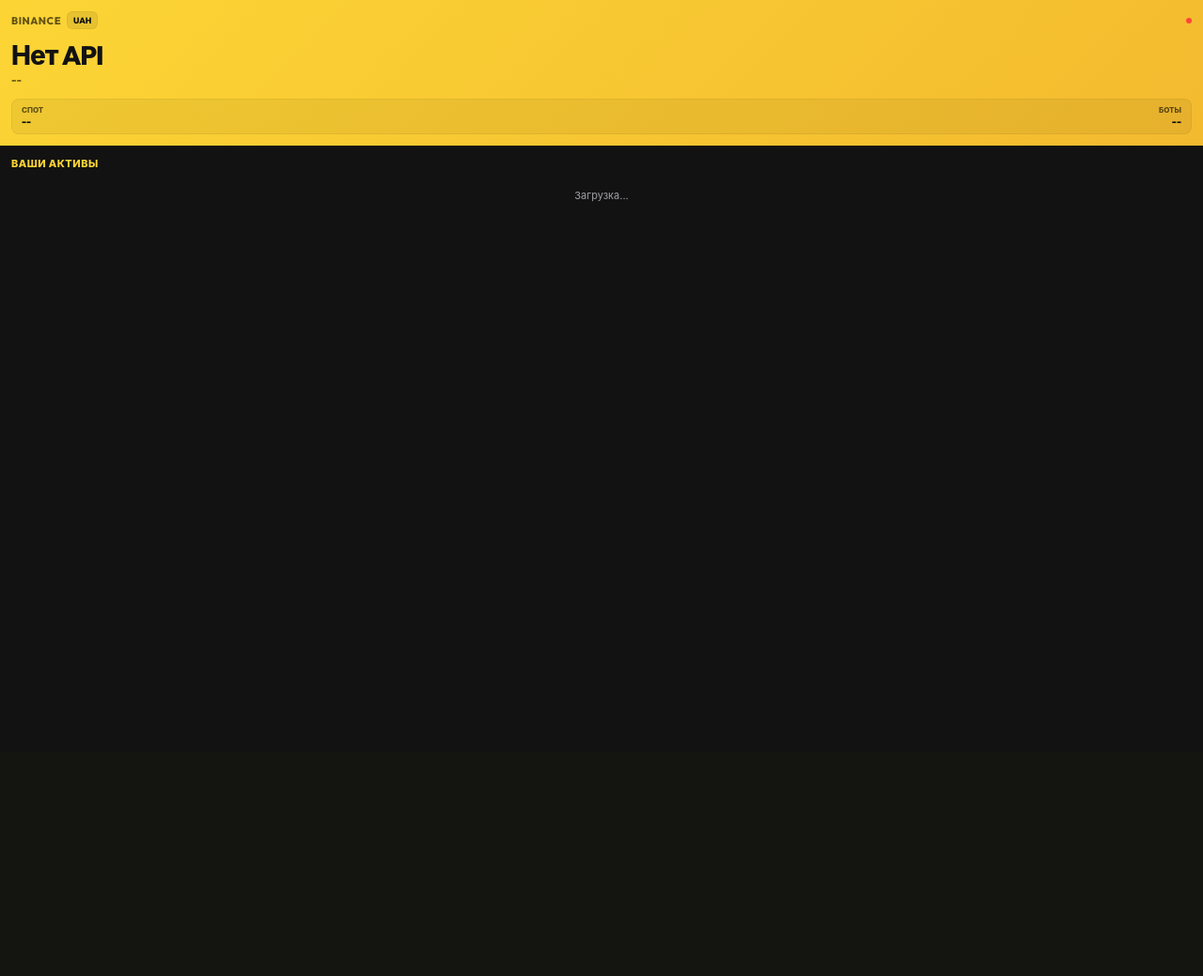
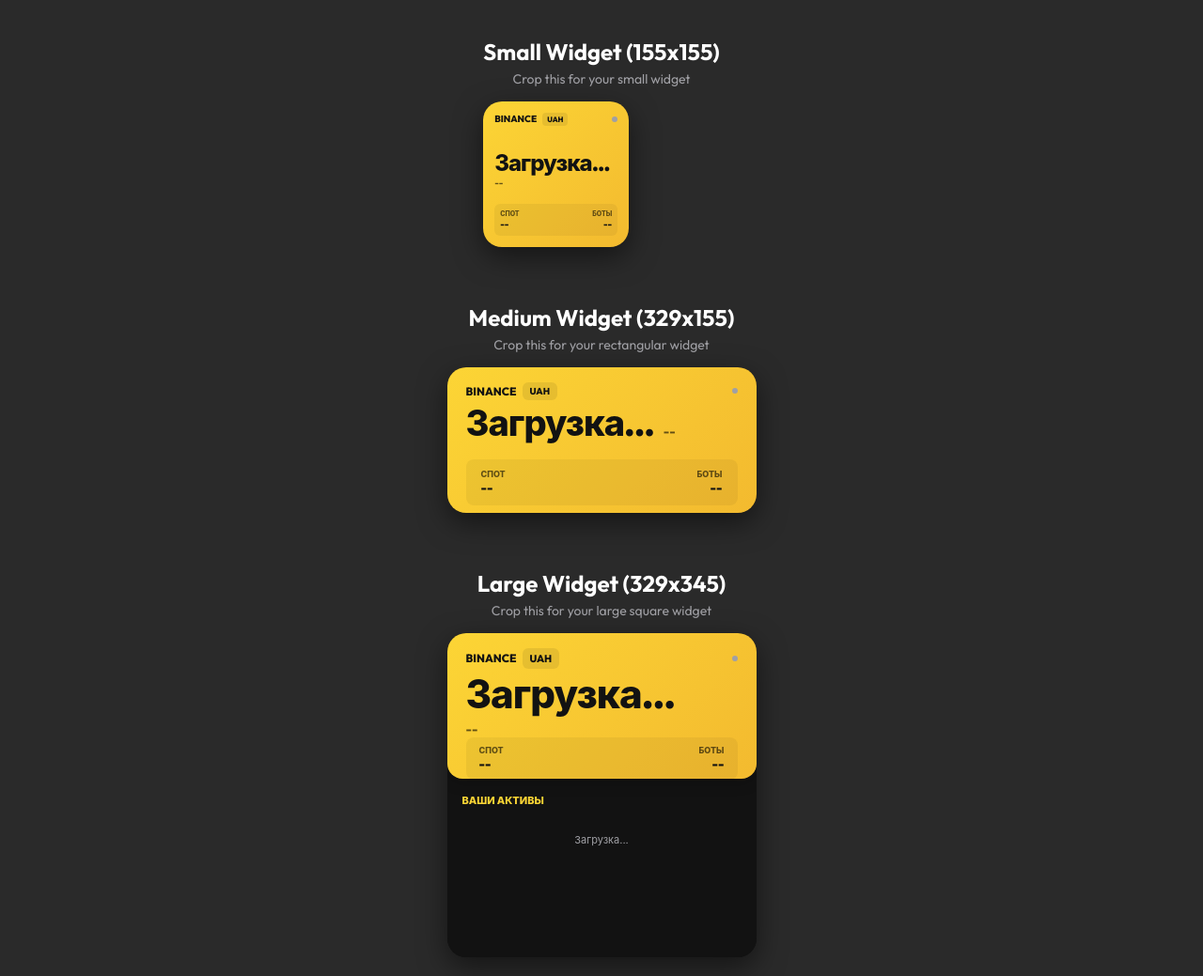
Before and after one commit to Aleksandr6669/ai-binance-fg, a Flask app: page /widget in a window 1280 px wide. Shown: the whole page at 94% size. Before the commit the page ends 215 px from the top, so only its background shows below. Run offline with Flask 3, Linux system fonts and the light colour scheme.

Commit message:
Draw 3 specific widget variants on one page for WidgetWeb manual cropping

```diff
--- a/templates/widget.html
+++ b/templates/widget.html
@@ -8,134 +8,216 @@
     <style>
         * { box-sizing: border-box; }
 
-        html, body {
-            margin: 0; padding: 0; width: 100vw; height: 100vh;
-            background: #121212;
+        body {
+            margin: 0; padding: 20px;
+            background: #2a2a2a; /* Dark background to see the widgets clearly */
             color: #FFFFFF;
             font-family: 'Outfit', -apple-system, BlinkMacSystemFont, sans-serif;
-            overflow: hidden;
-            user-select: none;
-            -webkit-user-select: none;
-            -webkit-tap-highlight-color: transparent;
+            display: flex; flex-direction: column; gap: 40px; align-items: center;
+            user-select: none; -webkit-user-select: none;
         }
 
+        h2 { color: white; margin-bottom: 5px; text-align: center; }
+        p.desc { color: #A0A0A5; font-size: 14px; text-align: center; margin-top: 0; margin-bottom: 15px; }
+
+        /* WIDGET LINKS / WRAPPERS */
         .widget-link {
-            display: block; width: 100vw; height: 100vh;
-            text-decoration: none; color: inherit;
-            display: flex; flex-direction: column;
-        }
-
-        #widget-click-overlay {
-            position: absolute; top: 0; left: 0; width: 100vw; height: 100vh; z-index: 9999;
-            display: block; text-decoration: none; cursor: pointer;
+            display: block; text-decoration: none; color: inherit;
+            border-radius: 20px; overflow: hidden;
+            box-shadow: 0 10px 30px rgba(0,0,0,0.5);
+            background: #121212;
+            position: relative;
             --wweb2-overlay-btn-color: rgba(0, 0, 0, 0.0);
             --wweb2-overlay-btn-press-color: rgba(255, 255, 255, 0.1);
         }
 
-        .page-content {
-            display: flex; flex-direction: column; width: 100vw; height: 100vh;
+        /* ---------------------------------------------------
+           1. SMALL WIDGET (155x155)
+        --------------------------------------------------- */
+        .w-small { width: 155px; height: 155px; }
+        .w-small .hero-section {
+            width: 100%; height: 100%; padding: 12px;
+            background: linear-gradient(135deg, #FCD535 0%, #F3BA2F 100%);
+            color: #121212; display: flex; flex-direction: column; justify-content: space-between;
         }
+        .w-small .title-text { font-size: 10px; font-weight: 800; text-transform: uppercase; }
+        .w-small .currency-badge { background: rgba(0,0,0,0.08); padding: 2px 5px; border-radius: 4px; font-size: 8px; font-weight: 800;}
+        .w-small .balance-usd { font-size: 24px; font-weight: 800; letter-spacing: -1px; margin-top: 8px; }
+        .w-small .balance-fiat { font-size: 10px; font-weight: 700; color: rgba(0,0,0,0.6); }
+        .w-small .hero-footer {
+            background: rgba(0,0,0,0.05); padding: 6px; border-radius: 6px;
+            display: flex; justify-content: space-between;
+        }
+        .w-small .hf-item span:first-child { font-size: 7px; color: rgba(0,0,0,0.6); font-weight: 800; text-transform: uppercase; display: block; }
+        .w-small .hf-item span:last-child { font-size: 10px; font-weight: 800; display: block; }
 
-        /* YELLOW HERO CARD (Fixed height to fill Small/Medium widget) */
-        .hero-section {
-            height: 155px; /* iOS Small/Medium widget height */
-            flex-shrink: 0;
-            width: 100%;
+        /* ---------------------------------------------------
+           2. MEDIUM WIDGET (329x155)
+        --------------------------------------------------- */
+        .w-medium { width: 329px; height: 155px; }
+        .w-medium .hero-section {
+            width: 100%; height: 100%; padding: 16px 20px;
             background: linear-gradient(135deg, #FCD535 0%, #F3BA2F 100%);
-            color: #121212;
-            padding: 12px;
-            display: flex; flex-direction: column; justify-content: space-between;
-            position: relative; overflow: hidden;
+            color: #121212; display: flex; flex-direction: column; justify-content: space-between;
         }
+        .w-medium .title-text { font-size: 12px; font-weight: 800; text-transform: uppercase; }
+        .w-medium .currency-badge { background: rgba(0,0,0,0.08); padding: 3px 8px; border-radius: 6px; font-size: 10px; font-weight: 800;}
+        .w-medium .mid-row { display: flex; align-items: baseline; gap: 10px; margin-top: auto; margin-bottom: 15px;}
+        .w-medium .balance-usd { font-size: 38px; font-weight: 800; letter-spacing: -1px; }
+        .w-medium .balance-fiat { font-size: 14px; font-weight: 700; color: rgba(0,0,0,0.6); }
+        .w-medium .hero-footer {
+            background: rgba(0,0,0,0.05); padding: 10px 16px; border-radius: 8px;
+            display: flex; justify-content: space-between;
+        }
+        .w-medium .hf-item span:first-child { font-size: 9px; color: rgba(0,0,0,0.6); font-weight: 800; text-transform: uppercase; display: block; }
+        .w-medium .hf-item span:last-child { font-size: 14px; font-weight: 800; display: block; }
 
+        /* ---------------------------------------------------
+           3. LARGE WIDGET (329x345)
+        --------------------------------------------------- */
+        .w-large { width: 329px; height: 345px; display: flex; flex-direction: column; }
+        .w-large .hero-section {
+            height: 155px; width: 100%; padding: 16px 20px;
+            background: linear-gradient(135deg, #FCD535 0%, #F3BA2F 100%);
+            color: #121212; display: flex; flex-direction: column; justify-content: space-between;
+            border-bottom-left-radius: 16px; border-bottom-right-radius: 16px;
+            box-shadow: 0 4px 15px rgba(0,0,0,0.2); z-index: 2; position: relative;
+        }
+        .w-large .title-text { font-size: 12px; font-weight: 800; text-transform: uppercase; }
+        .w-large .currency-badge { background: rgba(0,0,0,0.08); padding: 4px 8px; border-radius: 6px; font-size: 11px; font-weight: 800;}
+        .w-large .balance-usd { font-size: 42px; font-weight: 800; letter-spacing: -1px; margin-bottom: 2px;}
+        .w-large .balance-fiat { font-size: 14px; font-weight: 700; color: rgba(0,0,0,0.6); }
+        .w-large .hero-footer {
+            background: rgba(0,0,0,0.05); padding: 8px 14px; border-radius: 8px;
+            display: flex; justify-content: space-between;
+        }
+        .w-large .hf-item span:first-child { font-size: 9px; color: rgba(0,0,0,0.6); font-weight: 800; text-transform: uppercase; display: block; }
+        .w-large .hf-item span:last-child { font-size: 14px; font-weight: 800; display: block; }
+
+        .w-large .assets-section {
+            flex-grow: 1; padding: 16px; background: #121212; display: flex; flex-direction: column;
+        }
+        .w-large .section-title { font-size: 11px; font-weight: 800; color: #FCD535; text-transform: uppercase; margin-bottom: 8px; }
+        .w-large .list-item { display: flex; justify-content: space-between; align-items: center; background: rgba(255,255,255,0.05); padding: 8px 10px; border-radius: 8px; margin-bottom: 6px;}
+        .w-large .item-name { font-size: 13px; font-weight: 800; color: #FFF; }
+        .w-large .item-sub { font-size: 10px; font-weight: 600; color: #A0A0A5; }
+        .w-large .item-val { font-size: 13px; font-weight: 800; color: #FFF; }
+        .w-large .item-right { text-align: right; }
+
+        /* COMMON SHINE EFFECT */
         .hero-section::after {
             content: ''; position: absolute; top: 0; left: -100%; width: 50%; height: 100%;
             background: linear-gradient(to right, rgba(255,255,255,0) 0%, rgba(255,255,255,0.3) 50%, rgba(255,255,255,0) 100%);
-            transform: skewX(-20deg); animation: shine 6s infinite; pointer-events: none;
-            z-index: 1;
+            transform: skewX(-20deg); animation: shine 6s infinite; pointer-events: none; z-index: 1;
         }
         @keyframes shine { 0% { left: -100%; } 20% { left: 200%; } 100% { left: 200%; } }
-
         .header-top { display: flex; justify-content: space-between; align-items: center; z-index: 2; position: relative; }
         .title-group { display: flex; align-items: center; gap: 6px; }
-        .title-text { font-size: 11px; font-weight: 800; color: rgba(0,0,0,0.6); text-transform: uppercase; letter-spacing: 0.5px; display: flex; align-items: center; gap: 4px; }
-
-        .currency-badge {
-            background: rgba(0,0,0,0.08); border: 1px solid rgba(0,0,0,0.05); color: #121212;
-            font-weight: 800; font-size: 9px; padding: 3px 6px; border-radius: 6px;
-        }
-
         .status-dot { width: 6px; height: 6px; background-color: #A0A0A5; border-radius: 50%; }
-
-        .balance-container { flex-grow: 1; display: flex; flex-direction: column; justify-content: center; z-index: 2; position: relative; }
-        .balance-usd { font-size: 28px; font-weight: 800; margin-bottom: 2px; letter-spacing: -1px; word-break: break-word; line-height: 1.1; }
-        .balance-fiat { font-size: 12px; font-weight: 700; color: rgba(0,0,0,0.6); }
-
-        .hero-footer {
-            display: flex; justify-content: space-between; align-items: center;
-            background: rgba(0,0,0,0.05); border-radius: 8px; padding: 6px 10px; border: 1px solid rgba(0,0,0,0.05);
-            z-index: 2; position: relative;
-        }
-        .hf-item { display: flex; flex-direction: column; }
-        .hf-item span:first-child { font-size: 8px; color: rgba(0,0,0,0.6); font-weight: 800; text-transform: uppercase; }
-        .hf-item span:last-child { font-size: 11px; font-weight: 800; color: #121212; }
-
-        /* DARK ASSETS SECTION (Revealed only in Large widget) */
-        .lists-container {
-            flex-grow: 1;
-            padding: 12px;
-            display: flex; flex-direction: column; gap: 6px;
-        }
-
-        .section-title { font-size: 11px; font-weight: 800; color: #FCD535; text-transform: uppercase; margin-bottom: 4px; letter-spacing: 0.5px; }
-
-        .list-item {
-            display: flex; justify-content: space-between; align-items: center;
-            background: rgba(255,255,255,0.05); padding: 6px 8px; border-radius: 8px;
-            border: 1px solid rgba(255,255,255,0.02);
-        }
-        .item-left { display: flex; flex-direction: column; }
-        .item-name { font-size: 12px; font-weight: 800; color: #FFF; }
-        .item-sub { font-size: 9px; font-weight: 600; color: #A0A0A5; }
-        .item-right { display: flex; flex-direction: column; align-items: flex-end; }
-        .item-val { font-size: 12px; font-weight: 800; color: #FFF; }
 
     </style>
 </head>
 <body>
-    <!-- Invisible overlay button for WidgetWeb native interaction -->
-    <a href="#action=cycle" id="widget-click-overlay" onclick="event.preventDefault(); cycleCurrency();"></a>
 
-    <div class="page-content">
-        <!-- TOP SECTION (Visible in all sizes) -->
+    <div>
+        <h2>Small Widget (155x155)</h2>
+        <p class="desc">Crop this for your small widget</p>
+        <a href="#action=cycle" class="widget-link w-small" onclick="event.preventDefault(); cycleCurrency();">
             <div class="hero-section">
                 <div class="header-top">
                     <div class="title-group">
                         <div class="title-text">Binance</div>
-                    <div class="currency-badge" id="currency-badge">UAH</div>
+                        <div class="currency-badge currency-text">UAH</div>
                     </div>
                     <div class="status-dot status-indicator"></div>
                 </div>
-
-            <div class="balance-container">
-                <div class="balance-usd" id="usd-balance">Загрузка...</div>
-                <div class="balance-fiat" id="fiat-balance">--</div>
+                <div>
+                    <div class="balance-usd usd-text">Загрузка...</div>
+                    <div class="balance-fiat fiat-text">--</div>
+                </div>
+                <div class="hero-footer">
+                    <div class="hf-item"><span>Спот</span><span class="spot-text">--</span></div>
+                    <div class="hf-item" style="text-align: right;"><span>Боты</span><span class="bots-text">--</span></div>
+                </div>
+            </div>
+        </a>
     </div>
 
+    <div>
+        <h2>Medium Widget (329x155)</h2>
+        <p class="desc">Crop this for your rectangular widget</p>
+        <a href="#action=cycle" class="widget-link w-medium" onclick="event.preventDefault(); cycleCurrency();">
+            <div class="hero-section">
+                <div class="header-top">
+                    <div class="title-group">
+                        <div class="title-text">Binance</div>
+                        <div class="currency-badge currency-text">UAH</div>
+                    </div>
+                    <div class="status-dot status-indicator"></div>
+                </div>
+                <div class="mid-row">
+                    <div class="balance-usd usd-text">Загрузка...</div>
+                    <div class="balance-fiat fiat-text">--</div>
+                </div>
                 <div class="hero-footer">
-                <div class="hf-item"><span>Спот</span><span id="spot-val">--</span></div>
-                <div class="hf-item" style="text-align: right;"><span>Боты</span><span id="bots-val">--</span></div>
+                    <div class="hf-item"><span>Спот</span><span class="spot-text">--</span></div>
+                    <div class="hf-item" style="text-align: right;"><span>Боты</span><span class="bots-text">--</span></div>
                 </div>
             </div>
+        </a>
+    </div>
 
-        <!-- BOTTOM SECTION (Revealed in Large Widget) -->
-        <div class="lists-container">
-            <div class="section-title">Ваши Активы</div>
-            <div id="assets-list" style="display:flex; flex-direction:column; gap:6px;">
-                <div style="font-size: 11px; color:#A0A0A5; text-align:center; margin-top:10px;">Загрузка...</div>
+    <div>
+        <h2>Large Widget (329x345)</h2>
+        <p class="desc">Crop this for your large square widget</p>
+        <a href="#action=cycle" class="widget-link w-large" onclick="event.preventDefault(); cycleCurrency();">
+            <div class="hero-section">
+                <div class="header-top">
+                    <div class="title-group">
+                        <div class="title-text">Binance</div>
+                        <div class="currency-badge currency-text">UAH</div>
+                    </div>
+                    <div class="status-dot status-indicator"></div>
+                </div>
+                <div>
+                    <div class="balance-usd usd-text">Загрузка...</div>
+                    <div class="balance-fiat fiat-text">--</div>
+                </div>
+                <div class="hero-footer">
+                    <div class="hf-item"><span>Спот</span><span class="spot-text">--</span></div>
+                    <div class="hf-item" style="text-align: right;"><span>Боты</span><span class="bots-text">--</span></div>
                 </div>
             </div>
+            <div class="assets-section">
+                <div class="section-title">Ваши Активы</div>
+                <div id="large-assets-list" style="display:flex; flex-direction:column;">
+                    <div style="font-size: 11px; color:#A0A0A5; text-align:center; margin-top:20px;">Загрузка...</div>
                 </div>
+            </div>
+        </a>
+    </div>
+
+    <script>
+        const currencies = ['UAH', 'EUR', 'RUB', 'BTC'];
+        let currentCurrencyIdx = parseInt(localStorage.getItem('widget_cur_idx') || '0');
+        let isDataLoaded = false;
+
+        // WidgetWeb function to wait for JS to fetch data before taking screenshot
+        function __wweb2WaitMillisecondsToWidgetIsReady(currentDelayMs) {
+            return isDataLoaded ? 0 : 500;
+        }
+
+        // Process URL hash for WidgetWeb native taps exactly like TicTacToe
+        let queryString = window.location.hash;
+        if (queryString.startsWith("#")) {
+            queryString = queryString.substring(1);
+        }
+        const urlParams = new URLSearchParams(queryString);
+        const actionParam = urlParams.get('action');
+        if (actionParam === 'cycle') {
+            currentCurrencyIdx = (currentCurrencyIdx + 1) % currencies.length;
+            localStorage.setItem('widget_cur_idx', currentCurrencyIdx);
+        }
 
     <script>
         const currencies = ['UAH', 'EUR', 'RUB', 'BTC'];
@@ -162,7 +244,7 @@
         function cycleCurrency() {
             currentCurrencyIdx = (currentCurrencyIdx + 1) % currencies.length;
             localStorage.setItem('widget_cur_idx', currentCurrencyIdx);
-            document.getElementById('currency-badge').innerText = currencies[currentCurrencyIdx];
+            document.querySelectorAll('.currency-text').forEach(el => el.innerText = currencies[currentCurrencyIdx]);
             updateData();
         }
 
@@ -181,10 +263,10 @@
             const fiat = currencies[currentCurrencyIdx];
             const sym = { 'UAH':'₴', 'EUR':'€', 'RUB':'₽', 'BTC':'₿' }[fiat] || fiat;
 
-            document.getElementById('currency-badge').innerText = fiat;
+            document.querySelectorAll('.currency-text').forEach(el => el.innerText = fiat);
 
             if (!key || !secret) {
-                document.getElementById('usd-balance').innerText = "Нет API";
+                document.querySelectorAll('.usd-text').forEach(el => el.innerText = "Нет API");
                 setStatus("#FF453A");
                 isDataLoaded = true;
                 return;
@@ -199,16 +281,18 @@
                 const data = await response.json();
                 if (data.error) throw new Error(data.error);
 
-                // HERO
-                document.getElementById('usd-balance').innerText = `$${data.total_usd.toLocaleString('en-US', {minimumFractionDigits: 2, maximumFractionDigits: 2})}`;
+                const usdStr = `$${data.total_usd.toLocaleString('en-US', {minimumFractionDigits: 2, maximumFractionDigits: 2})}`;
                 let fiatStr = `≈ ${data.total_fiat.toLocaleString('en-US', {minimumFractionDigits: fiat==='BTC'?6:2, maximumFractionDigits: fiat==='BTC'?6:2})}`;
                 if (fiat !== 'BTC' && fiat !== 'UAH') fiatStr = `≈ ${sym}${data.total_fiat.toLocaleString('en-US', {minimumFractionDigits: 2})}`;
                 if (fiat === 'UAH' || fiat === 'BTC') fiatStr += ` ${sym}`;
-                document.getElementById('fiat-balance').innerText = fiatStr;
-                document.getElementById('spot-val').innerText = `$${data.spot_usd.toLocaleString('en-US', {maximumFractionDigits: 0})}`;
-                document.getElementById('bots-val').innerText = `$${data.trading_bots_usd.toLocaleString('en-US', {maximumFractionDigits: 0})}`;
+                const spotStr = `$${data.spot_usd.toLocaleString('en-US', {maximumFractionDigits: 0})}`;
+                const botsStr = `$${data.trading_bots_usd.toLocaleString('en-US', {maximumFractionDigits: 0})}`;
 
-                // ASSETS (For large widget)
+                document.querySelectorAll('.usd-text').forEach(el => el.innerText = usdStr);
+                document.querySelectorAll('.fiat-text').forEach(el => el.innerText = fiatStr);
+                document.querySelectorAll('.spot-text').forEach(el => el.innerText = spotStr);
+                document.querySelectorAll('.bots-text').forEach(el => el.innerText = botsStr);
+
                 const spotAssets = data.assets.filter(a => a.asset !== "Futures" && a.asset !== "Trading Bots" && a.total_usd > 1);
                 spotAssets.sort((a, b) => b.total_usd - a.total_usd);
                 const topAssets = spotAssets.slice(0, 3);
@@ -228,24 +312,23 @@
                     </div>`;
                 });
 
-                // Add Bots & Futures to the bottom of the list
                 const bots = data.assets.find(a => a.asset === "Trading Bots");
                 const futures = data.assets.find(a => a.asset === "Futures");
                 if (bots && bots.total_usd > 0) {
-                    assetsHtml += `<div class="list-item"><div class="item-name" style="color:#FCD535;">🤖 АвтоБоты</div><div class="item-val" style="color:#0ECB81;">$${bots.total_usd.toLocaleString('en-US', {maximumFractionDigits: 2})}</div></div>`;
+                    assetsHtml += `<div class="list-item"><div class="item-name" style="color:#FCD535;">🤖 АвтоБоты</div><div class="item-right"><div class="item-val" style="color:#0ECB81;">$${bots.total_usd.toLocaleString('en-US', {maximumFractionDigits: 2})}</div></div></div>`;
                 }
                 if (futures && futures.total_usd > 0) {
-                    assetsHtml += `<div class="list-item"><div class="item-name" style="color:#FF453A;">⚡ Фьючерсы</div><div class="item-val" style="color:#0ECB81;">$${futures.total_usd.toLocaleString('en-US', {maximumFractionDigits: 2})}</div></div>`;
+                    assetsHtml += `<div class="list-item"><div class="item-name" style="color:#FF453A;">⚡ Фьючерсы</div><div class="item-right"><div class="item-val" style="color:#0ECB81;">$${futures.total_usd.toLocaleString('en-US', {maximumFractionDigits: 2})}</div></div></div>`;
                 }
 
-                document.getElementById('assets-list').innerHTML = assetsHtml;
+                document.getElementById('large-assets-list').innerHTML = assetsHtml;
                 setStatus("#0ECB81");
 
             } catch (err) {
                 setStatus("#FF453A");
-                document.getElementById('usd-balance').innerText = "Ошибка";
+                document.querySelectorAll('.usd-text').forEach(el => el.innerText = "Ошибка");
             } finally {
-                isDataLoaded = true; // Tell WidgetWeb we are ready for screenshot
+                isDataLoaded = true;
             }
         }
 
```
Lines whose indentation alone changed are shown as unchanged.
